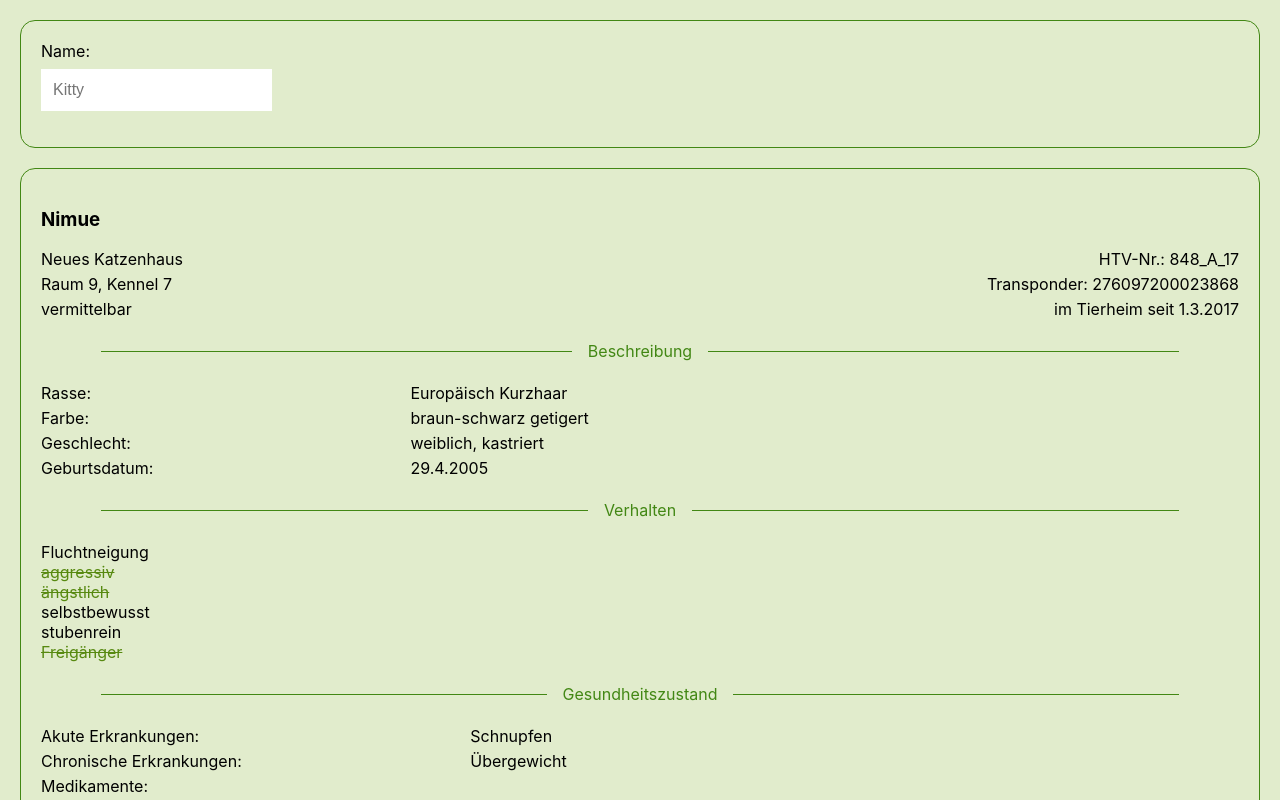
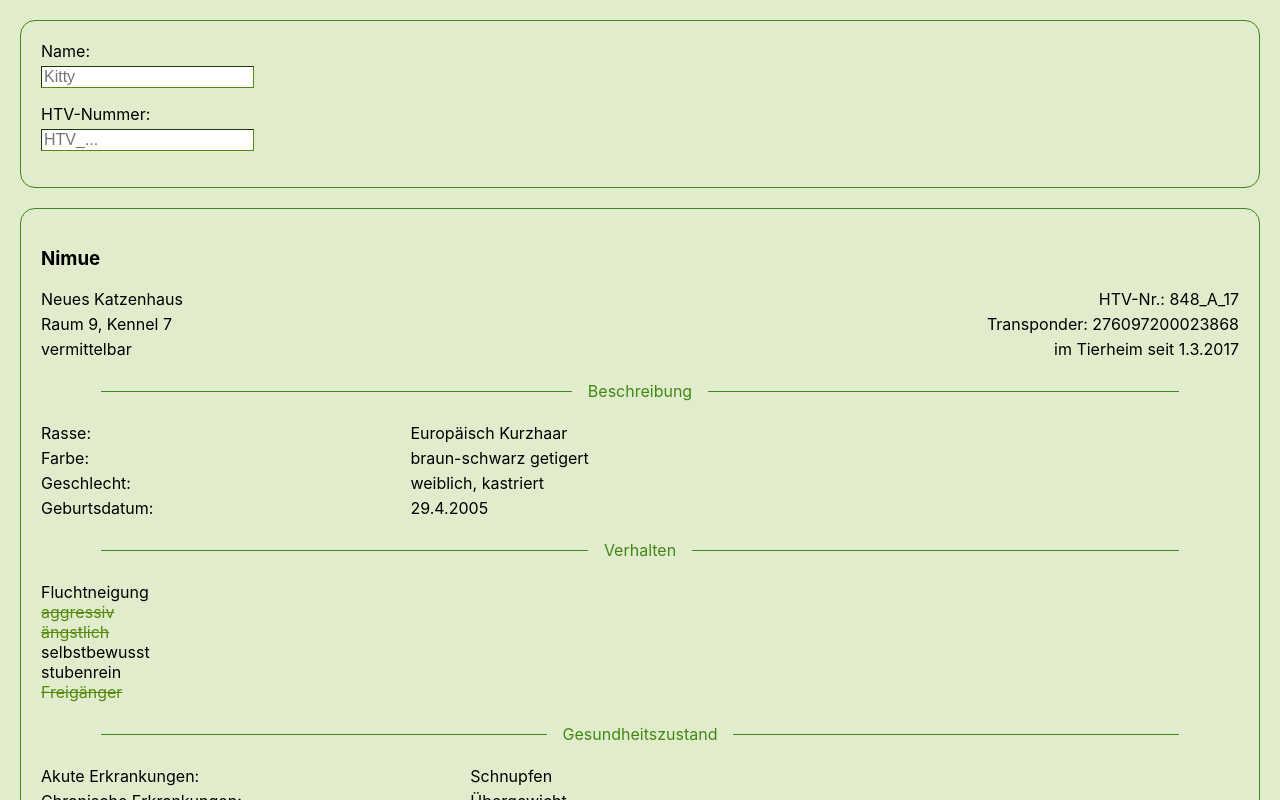
Before and after one commit to FreyaElisabeth/Katzenhaus-digital, a React (Create React App) app: page / in a window 1280 px wide. Shown: the top 800 px of the page. Built offline with nearby package versions, Linux system fonts and the light colour scheme.

Commit message:
Improve styling

```diff
--- a/src/components/App.js
+++ b/src/components/App.js
@@ -94,7 +94,8 @@ export default class App extends Component {
           'Elvis wurde neben seiner toten Mutter und zwei toten Geschwistern aufgefunden, die wahrscheinlich Rattengift gefressen haben.'
       }
     ],
-    nameInput: ''
+    nameInput: '',
+    HTVNrInput: ''
   }
 
   render() {
--- a/src/components/SearchForm.js
+++ b/src/components/SearchForm.js
@@ -28,6 +28,12 @@ export default class SearchForm extends Component {
           placeholder="Kitty"
           label="Name: "
         />
+        <Input
+          onChange={onChange}
+          name="HTVNumber"
+          placeholder="HTV_..."
+          label="HTV-Nummer: "
+        />
       </StyledForm>
     )
   }
--- a/src/components/ui/Input.js
+++ b/src/components/ui/Input.js
@@ -2,14 +2,15 @@ import React, { Component } from 'react'
 import styled from 'styled-components'
 import PropTypes from 'prop-types'
 
-import { palesecondary } from '../colors'
+import { palesecondary, darkerprimary } from '../colors'
 
 const StyledInput = styled.input`
-  margin: 0.5em 0 1em 0;
+  margin: 0.3em 0 1em 0;
   font-size: 16px;
-  padding: 1%;
-  border: none;
   display: block;
+  border-width: 1px;
+  border-style: inset;
+  border-color: ${darkerprimary};
 
   &:focus {
     outline: none;
```
Also changed, not shown: src/stories/index.js (+1 -0 lines).
